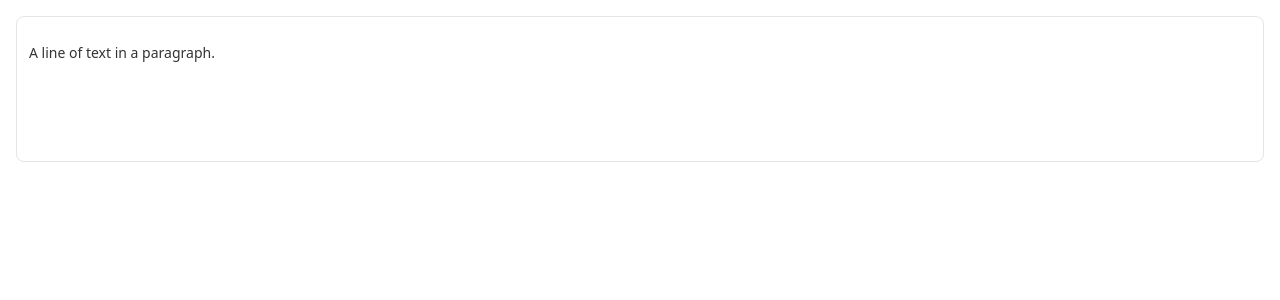
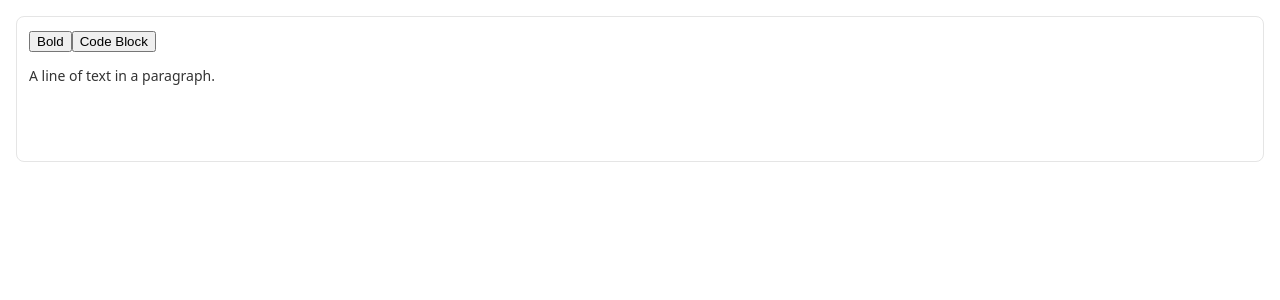
Before and after one commit to sidgeek/slate_study, a React (Vite) app in the folder apps/slate-react/: page / in a window 1280 px wide. Shown: the top 300 px of the page. Built offline with nearby package versions, Linux system fonts and the light colour scheme.

Commit message:
feat: 提取逻辑，这样，这样可以通过外部Ui来操控

```diff
--- a/apps/slate-react/src/BasicEditor.jsx
+++ b/apps/slate-react/src/BasicEditor.jsx
@@ -88,6 +88,24 @@ export function BasicEditor() {
 
   return (
     <div className='slate-Container'>
+      <div>
+        <button
+          onMouseDown={event => {
+            event.preventDefault()
+            CustomEditor.toggleBoldMark(editor)
+          }}
+        >
+          Bold
+        </button>
+        <button
+          onMouseDown={event => {
+            event.preventDefault()
+            CustomEditor.toggleCodeBlock(editor)
+          }}
+        >
+          Code Block
+        </button>
+      </div>
       <Slate editor={editor} initialValue={initialValue}>
         <Editable
           className='input-area'
```
